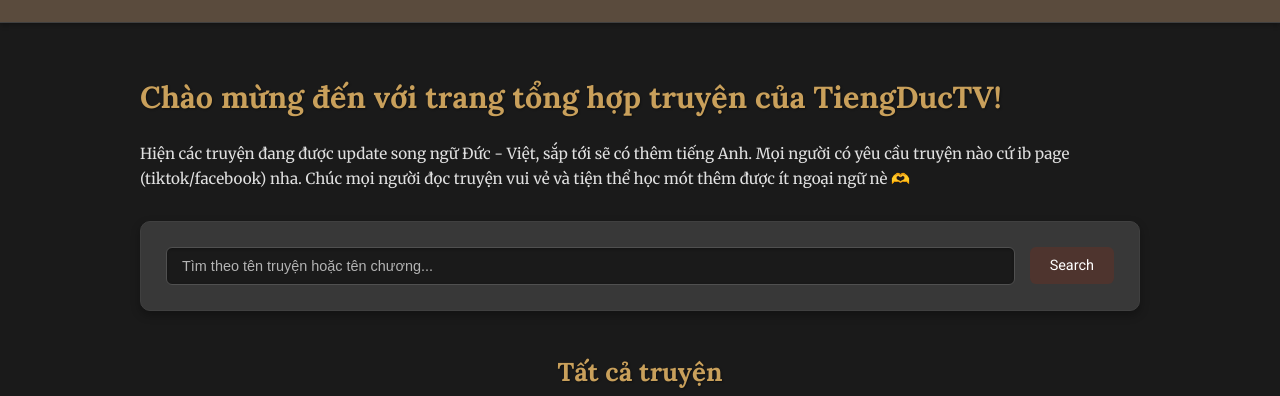
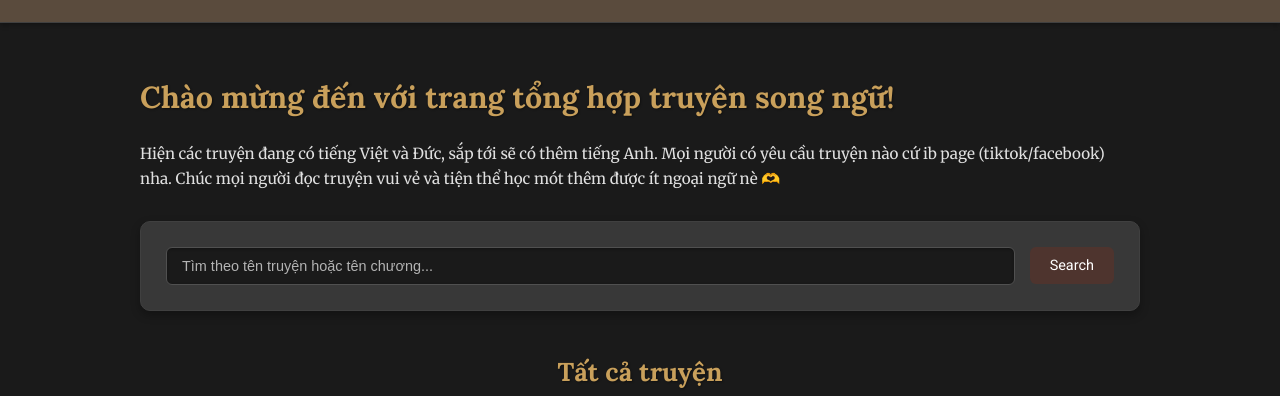
Before and after one commit to kreepytonitee/lidlliesel, a website: page index.html in a window 1280 px wide. Shown: the part 78-474 px from the top of the page. Drawn offline with Linux system fonts and the light colour scheme.

Commit message:
Update index.html

```diff
--- a/index.html
+++ b/index.html
@@ -13,8 +13,8 @@
         </header>
 
     <div class="container">
-        <h1>Chào mừng đến với trang tổng hợp truyện của TiengDucTV!</h1>
-        <p class="tagline">Hiện các truyện đang được update song ngữ Đức - Việt, sắp tới sẽ có thêm tiếng Anh. Mọi người có yêu cầu truyện nào cứ ib page (tiktok/facebook) nha. Chúc mọi người đọc truyện vui vẻ và tiện thể học mót thêm được ít ngoại ngữ nè 🫶</p>
+        <h1>Chào mừng đến với trang tổng hợp truyện song ngữ!</h1>
+        <p class="tagline">Hiện các truyện đang có tiếng Việt và Đức, sắp tới sẽ có thêm tiếng Anh. Mọi người có yêu cầu truyện nào cứ ib page (tiktok/facebook) nha. Chúc mọi người đọc truyện vui vẻ và tiện thể học mót thêm được ít ngoại ngữ nè 🫶</p>
 
         <div class="search-container">
             <input type="text" id="searchBox" placeholder="Tìm theo tên truyện hoặc tên chương...">
```
